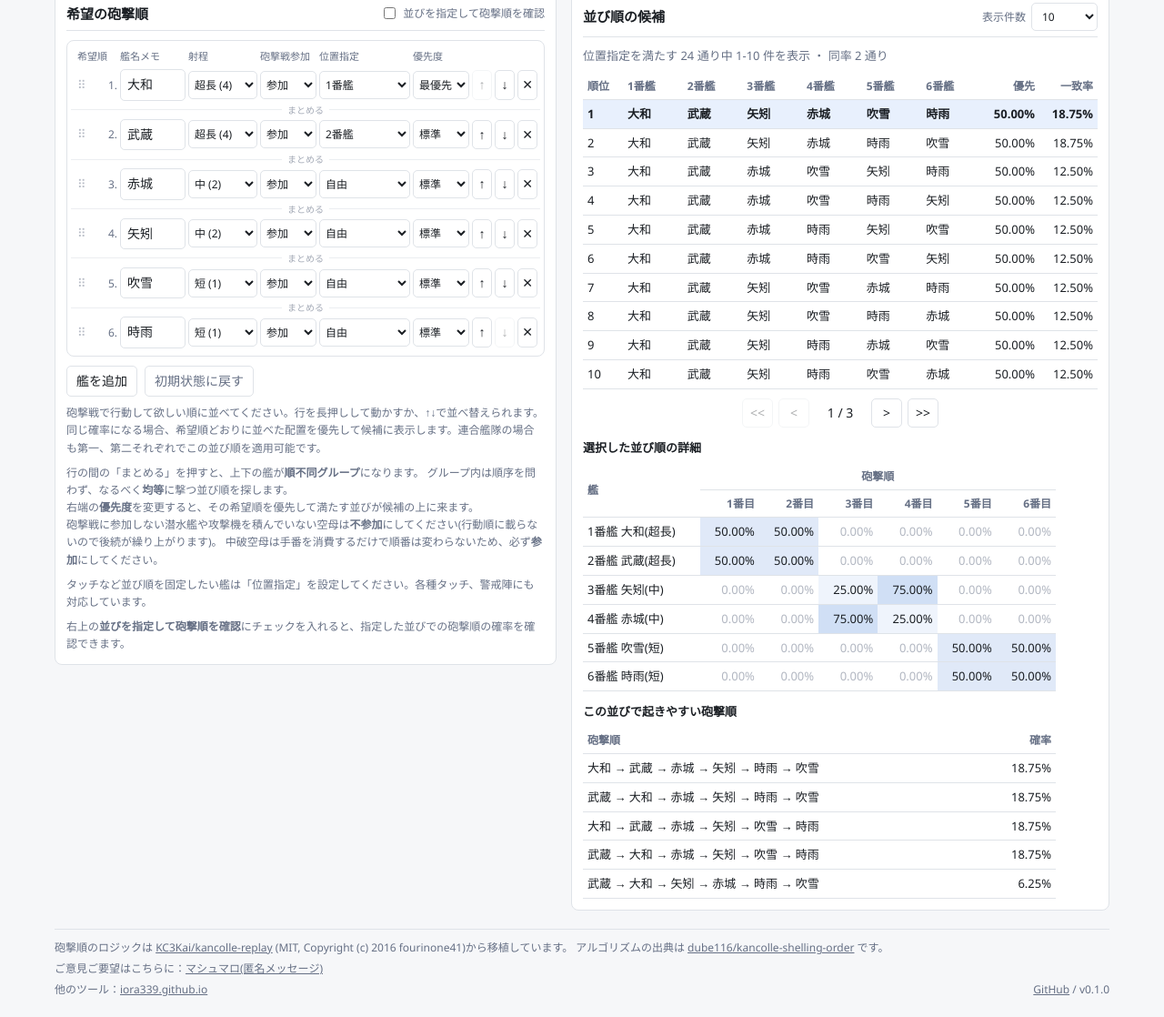
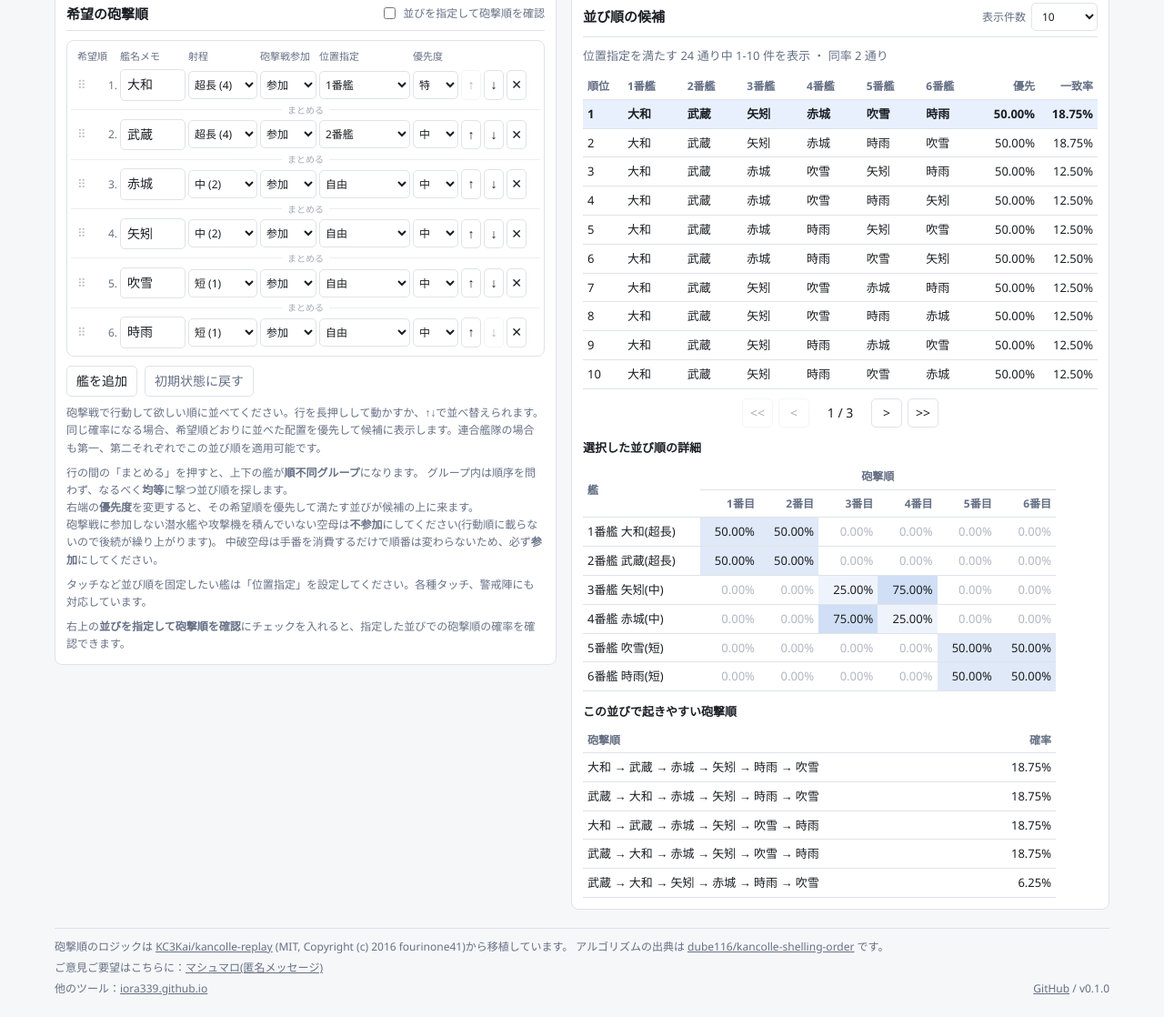
Before and after one commit to iora339/kc-sh-order, a website built with Vite: page index.html in a window 1280 px wide. Shown: the part 103-1221 px from the top of the page at 91% size. Built offline with nearby package versions, Linux system fonts and the light colour scheme.

Commit message:
優先度の表記を短くし、起きやすい砲撃順を全件スクロール表示にした

```diff
--- a/src/main.ts
+++ b/src/main.ts
@@ -78,9 +78,9 @@ interface State {
 }
 
 const PRIORITY_LABEL: Record<Priority, string> = {
-  top: '最優先',
+  top: '特',
   high: '高',
-  normal: '標準',
+  normal: '中',
   low: '低',
 };
 
@@ -733,7 +733,7 @@ function renderDetail(cand: Candidate | undefined, groups: number[][]): void {
   for (const el of groupEvennessTables(cand, groups)) detail.append(el);
 
   detail.append(heading('この並びで起きやすい砲撃順'));
-  detail.append(scrollable(likelyOrdersTable(dist.orders, shipOfSlot)));
+  detail.append(scrollable(likelyOrdersTable(dist.orders, shipOfSlot), true));
 }
 
 /** 並び順どおり(1番艦から)に、各艦が何番目に撃つかの確率を並べる */
@@ -790,10 +790,10 @@ function groupEvennessTables(cand: Candidate, groups: number[][]): HTMLElement[]
   return out;
 }
 
-/** 起きやすい砲撃順の上位5件 */
+/** 起こりうる砲撃順を確率の高い順に全件 */
 function likelyOrdersTable(orders: Map<string, number>, shipOfSlot: number[]): HTMLTableElement {
   const t = table(['砲撃順', '確率']);
-  for (const [orderKey, p] of [...orders].sort((a, b) => b[1] - a[1]).slice(0, 5)) {
+  for (const [orderKey, p] of [...orders].sort((a, b) => b[1] - a[1])) {
     const names = orderKey
       .split(',')
       .map((slot) => state.ships[shipOfSlot[Number(slot)]].name)
@@ -827,10 +827,10 @@ function table(headers: string[]): HTMLTableElement {
   return t;
 }
 
-/** 幅が足りないときに枠内で横スクロールさせる */
-function scrollable(table: HTMLTableElement): HTMLDivElement {
+/** 幅が足りないときに枠内で横スクロールさせる。tall なら高さも抑えて縦にもスクロールさせる */
+function scrollable(table: HTMLTableElement, tall = false): HTMLDivElement {
   const wrap = document.createElement('div');
-  wrap.className = 'table-wrap';
+  wrap.className = tall ? 'table-wrap tall' : 'table-wrap';
   wrap.append(table);
   return wrap;
 }
--- a/src/style.css
+++ b/src/style.css
@@ -258,7 +258,7 @@ main {
 .ship-row,
 .ship-head {
   display: grid;
-  grid-template-columns: 44px var(--name-col) 76px 62px 100px 62px 22px 22px 22px;
+  grid-template-columns: 44px var(--name-col) 76px 62px 100px 50px 22px 22px 22px;
   gap: 3px;
   align-items: center;
   border-left: 3px solid transparent;
@@ -352,7 +352,7 @@ main {
   .ship-row > :nth-child(6),
   .ship-head > :nth-child(6) {
     order: 4;
-    width: 62px;
+    width: 50px;
   }
 }
 
@@ -391,9 +391,7 @@ main {
   }
 
   .ship-row > :nth-child(4),
-  .ship-head > :nth-child(4),
-  .ship-row > :nth-child(6),
-  .ship-head > :nth-child(6) {
+  .ship-head > :nth-child(4) {
     width: 56px;
   }
 }
@@ -556,6 +554,22 @@ button.ghost {
   overflow-x: auto;
 }
 
+/* 件数が多い表は見出し + 5行ぶんに抑えて縦スクロールさせる。見出しは上に貼り付ける */
+.table-wrap.tall {
+  max-height: 188px;
+  overflow-y: auto;
+}
+
+.table-wrap.tall thead th {
+  position: sticky;
+  top: 0;
+  z-index: 1;
+  background: var(--panel);
+  /* sticky だと border-bottom が一緒に流れるので影で代用する */
+  border-bottom: 0;
+  box-shadow: inset 0 -1px 0 var(--line);
+}
+
 table {
   width: 100%;
   border-collapse: collapse;
@@ -599,11 +613,12 @@ th.span {
   width: 64px;
 }
 
-tbody tr {
+/* 行を選べるのは候補一覧だけ。詳細の表はクリックできないので合図を出さない */
+#result tbody tr {
   cursor: pointer;
 }
 
-tbody tr:hover {
+#result tbody tr:hover {
   background: var(--accent-soft);
 }
 
```
